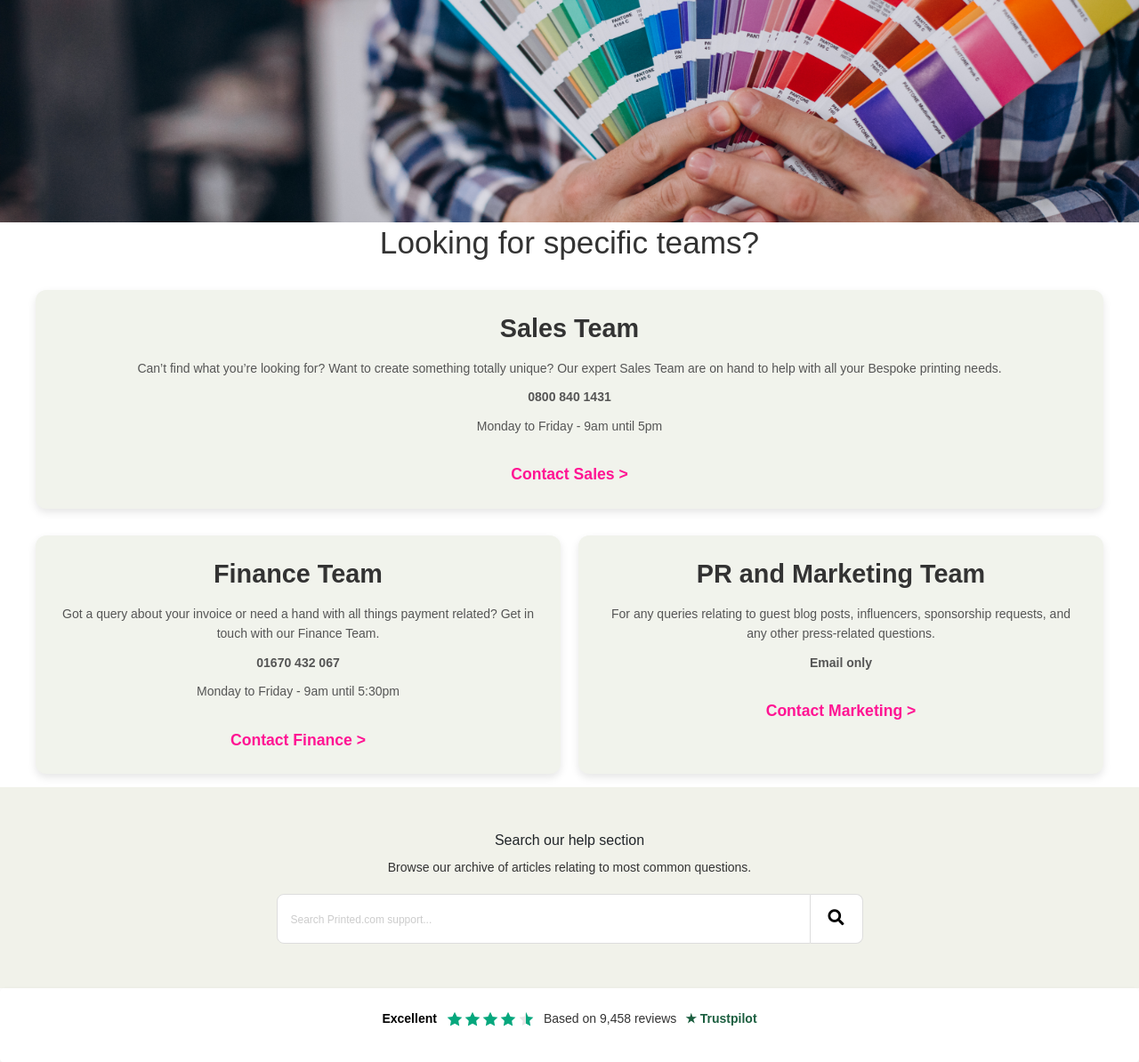
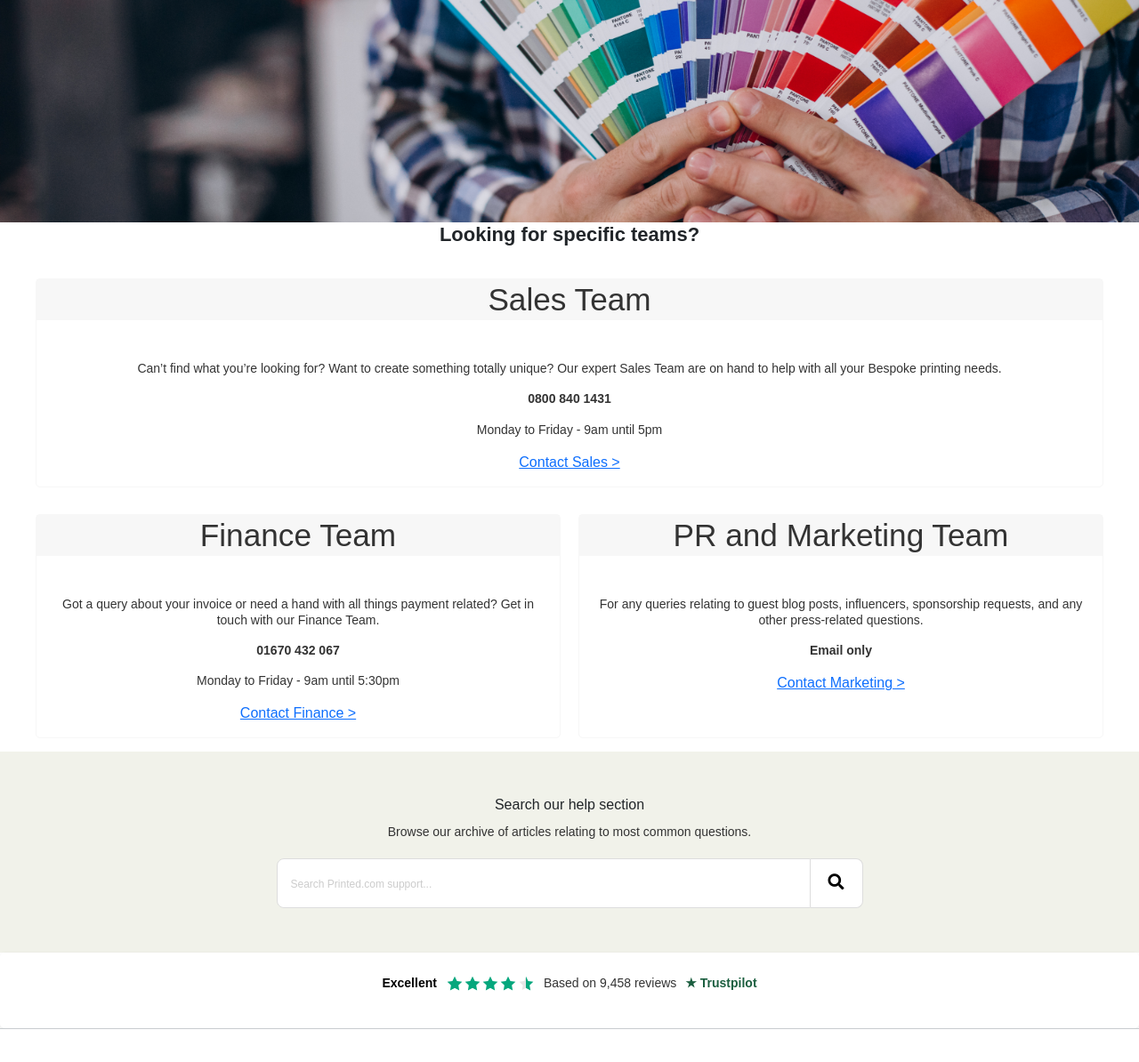
Before and after one commit to RinaDhanaba/printed, a PHP site: page /contact-us in a window 1280 px wide. Shown: the part 221-1415 px from the top of the page at 89% size. Run offline with PHP 8.4, Linux system fonts and the light colour scheme.

Commit message:
conatact

```diff
--- a/contact-us.php
+++ b/contact-us.php
@@ -10,34 +10,40 @@
 
 
 <div class="contact-section">
-    <h1>Looking for specific teams?</h1>
+    <h2>Looking for specific teams?</h2>
 
     <!-- Sales Team -->
     <div class="team-card sales-team">
-        <h2>Sales Team</h2>
+        <h3>Sales Team</h3>
+        <div class="team-card-wrapper">
         <p>Can’t find what you’re looking for? Want to create something totally unique? Our expert Sales Team are on hand to help with all your Bespoke printing needs.</p>
         <p><strong>0800 840 1431</strong></p>
         <p>Monday to Friday - 9am until 5pm</p>
         <a href="contact_sales.php" class="contact-link">Contact Sales ></a>
+        </div>
     </div>
 
     <!-- Finance and PR Teams in a row -->
     <div class="team-row">
         <!-- Finance Team -->
         <div class="team-card finance-team">
-            <h2>Finance Team</h2>
+            <h3>Finance Team</h3>
+            <div class="team-card-wrapper">
             <p>Got a query about your invoice or need a hand with all things payment related? Get in touch with our Finance Team.</p>
             <p><strong>01670 432 067</strong></p>
             <p>Monday to Friday - 9am until 5:30pm</p>
             <a href="contact_finance.php" class="contact-link">Contact Finance ></a>
+            </div>
         </div>
 
         <!-- PR and Marketing Team -->
         <div class="team-card pr-marketing-team">
-            <h2>PR and Marketing Team</h2>
+            <h3>PR and Marketing Team</h3>
+            <div class="team-card-wrapper">
             <p>For any queries relating to guest blog posts, influencers, sponsorship requests, and any other press-related questions.</p>
             <p><strong>Email only</strong></p>
             <a href="contact_marketing.php" class="contact-link">Contact Marketing ></a>
+            </div>
         </div>
     </div>
 </div>
--- a/css/contact-us.css
+++ b/css/contact-us.css
@@ -4,51 +4,26 @@
     text-align: center;
 }
 
-.contact-section h1 {
+
+/* Styling the team cards */
+.team-card {
+    margin: 15px auto;
+    padding: 0px;
+    border-radius: 5px;
+    border:1px solid var(--gary-bg);
+}
+
+.contact-section h3 {
     margin-bottom: 30px;
     font-size: 2.2em;
     color: #333;
+    background-color: var(--gary-bg);
 }
 
-/* Styling the team cards */
-.team-card {
-    background-color: #f1f3ec;
-    margin: 15px auto;
-    padding: 25px;
-    border-radius: 12px;  /* Rounded corners */
-    box-shadow: 0 4px 10px rgba(0, 0, 0, 0.1);  /* Light shadow */
-    transition: transform 0.3s ease, box-shadow 0.3s ease;
+.team-card-wrapper{
+    padding: 15px;
 }
 
-.team-card:hover {
-    transform: translateY(-5px);
-    box-shadow: 0 6px 15px rgba(0, 0, 0, 0.2);  /* Shadow on hover */
-}
-
-.team-card h2 {
-    margin-bottom: 15px;
-    font-size: 1.8em;
-    color: #333;
-}
-
-.team-card p {
-    margin: 10px 0;
-    color: #555;
-    line-height: 1.6;
-}
-
-.contact-link {
-    display: inline-block;
-    margin-top: 20px;
-    color: #ff1493;  /* Bright pink for links */
-    text-decoration: none;
-    font-weight: bold;
-    font-size: 1.1em;
-}
-
-.contact-link:hover {
-    text-decoration: underline;
-}
 
 /* Responsive Row Layout for Finance and PR teams */
 .team-row {
```
